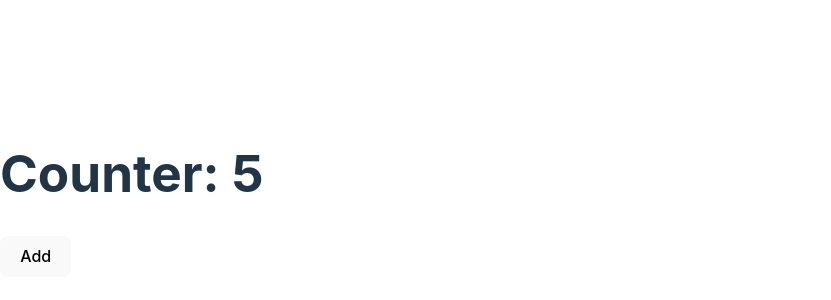
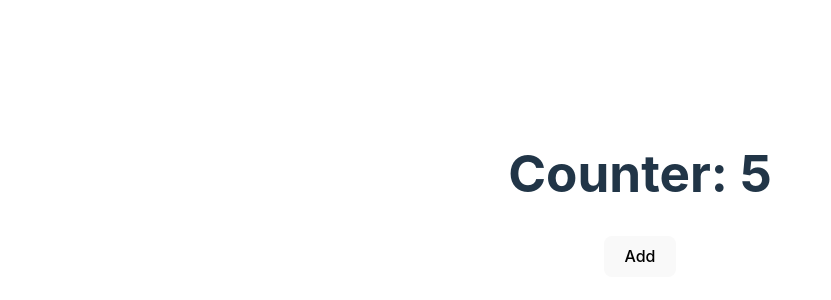
Before and after one commit to MiguelRuizHdz/nivelacion-react, a React (Vite) app: page / in a window 1280 px wide. Shown: the part 206-506 px from the top of the page, without its empty margins (0-831 px from the left). Built offline with nearby package versions, Linux system fonts and the light colour scheme.

Commit message:
Hojas de estilos CSS

```diff
--- a/src/App.jsx
+++ b/src/App.jsx
@@ -1,7 +1,9 @@
 import Counter from './components/Counter'
-
+import './App.css'
 const App = () => {
-  return <Counter/>
+  return <div className='card'>
+    <Counter/>
+  </div>
 }
 
 export default App
--- /dev/null
+++ b/src/components/Counter.css
@@ -0,0 +1,14 @@
+div {
+    text-align: center;
+  place-items: center;
+
+}
+
+h1 {
+    font-size: 3rem;
+}
+
+button {
+    font-size: 2rem;
+    cursor: pointer;
+}
--- a/src/components/Counter.jsx
+++ b/src/components/Counter.jsx
@@ -1,5 +1,5 @@
 import { useState } from 'react';
-
+import './Counter.css';
 
 const Counter = () => {
 
@@ -10,10 +10,10 @@
     }
 
     return (
-        <>
+        <div>
             <h1>Counter: { counter }</h1>
             <button onClick={ handleClick }>Add</button>
-        </>
+        </div>
     )
 }
 
```
